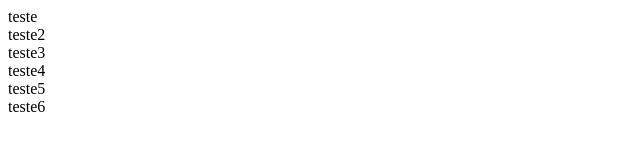
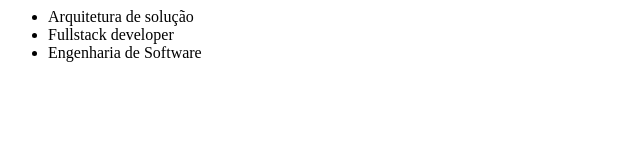
Before and after one commit to WellingtonSamuel/wellington_lab, a plain HTML site: page index.html in a window 1280 px wide. Shown: the whole page, without its empty margins (0-640 px from the left). Drawn offline with Linux system fonts and the light colour scheme.

Commit message:
Update index.html

```diff
--- a/index.html
+++ b/index.html
@@ -1,10 +1,10 @@
 <html>
+  <title>Disciplinas da pós</title>
   <body>
-    <div>teste</div>
-    <div>teste2</div>
-    <div>teste3</div>
-    <div>teste4</div>
-    <div>teste5</div>
-    <div>teste6</div>
+    <ul>
+      <li>Arquitetura de solução</li>
+      <li>Fullstack developer</li>
+      <li>Engenharia de Software</li>
+    <ul>
   </body>
-  </html>
+</html>
```
